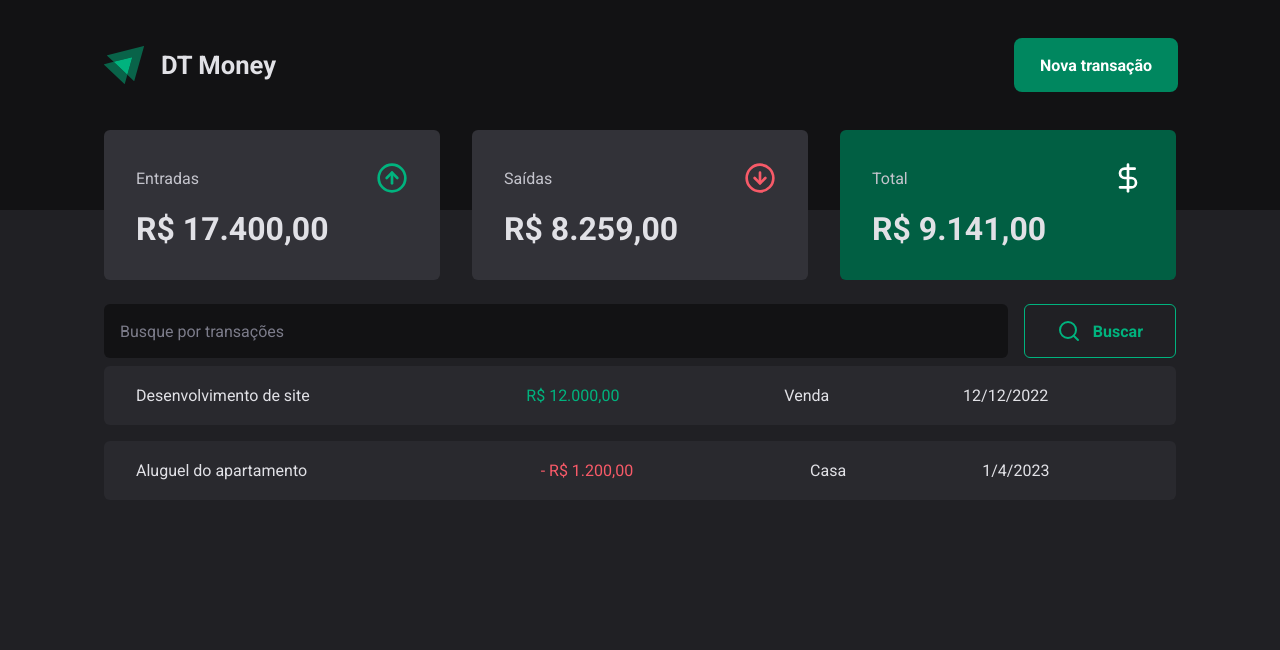
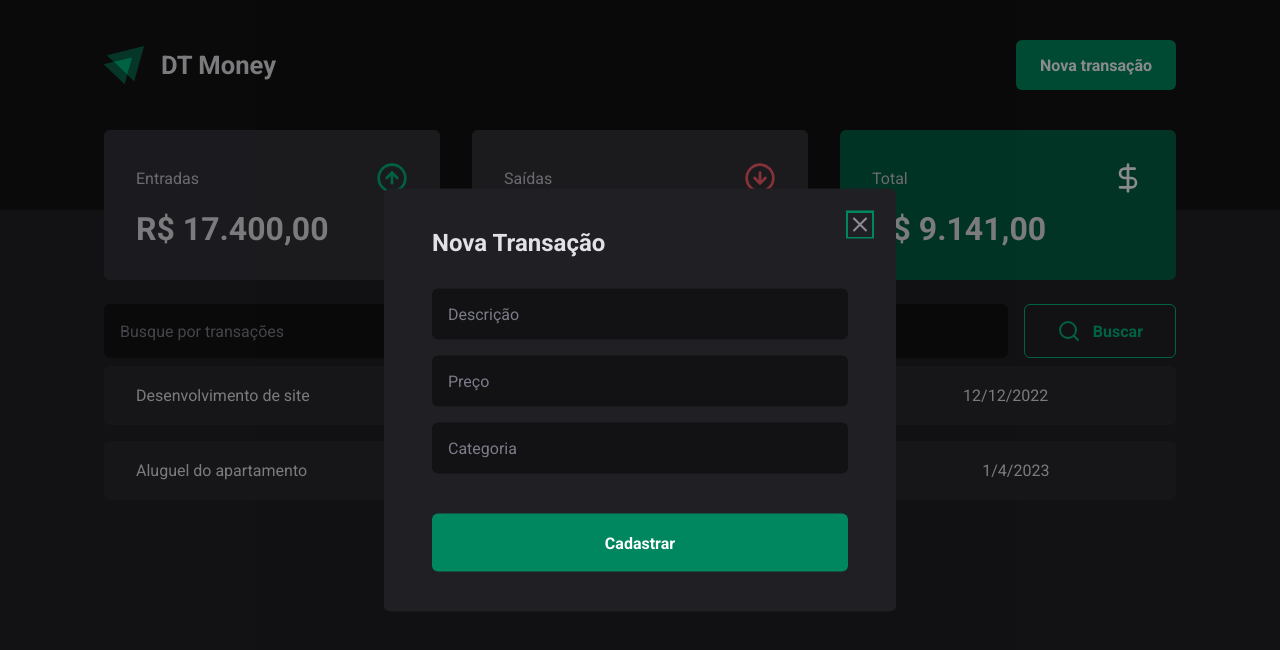
Before and after one commit to moutinhofuturedev/dt-money, a React (Vite) app: page / in a window 1280 px wide. Both pictures are taken after a click on the button "Nova transação". Shown: the top 650 px of the page. Built offline with nearby package versions, Linux system fonts and the light colour scheme.

Commit message:
feat(DT-06): cria modal de transação

```diff
--- a/src/components/Header/index.tsx
+++ b/src/components/Header/index.tsx
@@ -4,7 +4,9 @@
   HeaderLogo,
   NewTransactionButton,
 } from './styles'
+import { NewTransactionModal } from '../NewTransaction'
 import logoImg from '../../assets/logo.svg'
+import * as Dialog from '@radix-ui/react-dialog'
 
 export type HeaderProps = {
   title: string
@@ -19,7 +21,12 @@
           <img src={logoImg} alt="DT Money" />
           <strong>{title}</strong>
         </HeaderLogo>
-        <NewTransactionButton>{name}</NewTransactionButton>
+        <Dialog.Root>
+          <Dialog.Trigger asChild>
+            <NewTransactionButton>{name}</NewTransactionButton>
+          </Dialog.Trigger>
+          <NewTransactionModal />
+        </Dialog.Root>
       </HeaderContent>
     </HeaderContainer>
   )
--- /dev/null
+++ b/src/components/NewTransaction/index.tsx
@@ -0,0 +1,24 @@
+import * as Dialog from '@radix-ui/react-dialog'
+import { Overlay, Content, CloseButton } from './styles'
+import { X } from 'lucide-react'
+
+export const NewTransactionModal = () => {
+  return (
+    <Dialog.Portal>
+      <Overlay />
+      <Content>
+        <Dialog.Title>Nova Transação</Dialog.Title>
+        <CloseButton>
+          <X />
+        </CloseButton>
+        <form action="">
+          <input type="text" placeholder="Descrição" required />
+          <input type="number" placeholder="Preço" required />
+          <input type="text" placeholder="Categoria" required />
+
+          <button type="submit">Cadastrar</button>
+        </form>
+      </Content>
+    </Dialog.Portal>
+  )
+}
--- /dev/null
+++ b/src/components/NewTransaction/styles.ts
@@ -0,0 +1,69 @@
+import styled from 'styled-components'
+import * as Dialog from '@radix-ui/react-dialog'
+
+export const Overlay = styled(Dialog.Overlay)`
+  position: fixed;
+  width: 100vw;
+  height: 100vh;
+  inset: 0;
+  background: #00000074;
+`
+
+export const Content = styled(Dialog.Content)`
+  min-width: 32rem;
+  border-radius: 6px;
+  padding: 2.5rem 3rem;
+  background: ${(props) => props.theme['gray-800']};
+
+  /* para centralizar modal na página */
+  position: fixed;
+  top: 50%;
+  left: 50%;
+  transform: translate(-50%, -50%);
+
+  form {
+    margin-top: 2rem;
+    display: flex;
+    flex-direction: column;
+    gap: 1rem;
+
+    input {
+      border-radius: 6px;
+      border: 0;
+      background: ${(props) => props.theme['gray-900']};
+      padding: 1rem;
+
+      &::placeholder {
+        color: ${(props) => props.theme['gray-500']};
+      }
+    }
+
+    button[type='submit'] {
+      height: 58px;
+      border: 0;
+      background: ${(props) => props.theme['green-500']};
+      color: ${(props) => props.theme.white};
+      font-weight: bold;
+      padding: 0 1.25rem;
+      border-radius: 6px;
+      margin-top: 1.5rem;
+      cursor: pointer;
+
+      &:hover {
+        background: ${(props) => props.theme['green-700']};
+        transition: background-color 0.2s;
+      }
+    }
+  }
+`
+
+export const CloseButton = styled(Dialog.Close)`
+  position: absolute;
+  background: transparent;
+  color: ${(props) => props.theme['gray-400']};
+  border: 0;
+  top: 1.5rem;
+  right: 1.5rem;
+  line-height: 0;
+  cursor: pointer;
+`
```
